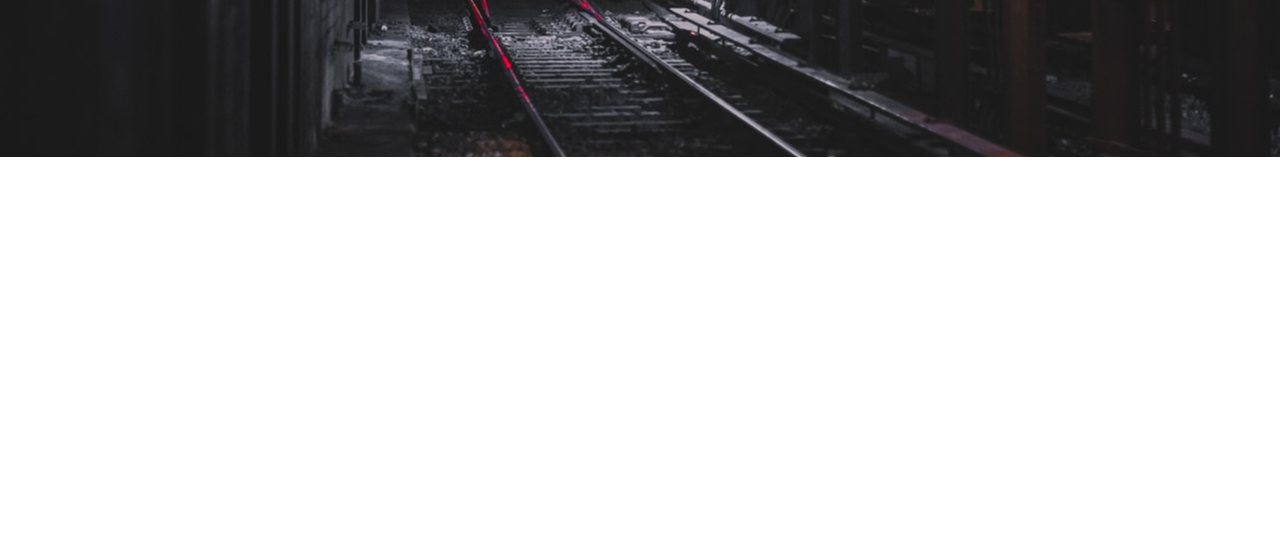
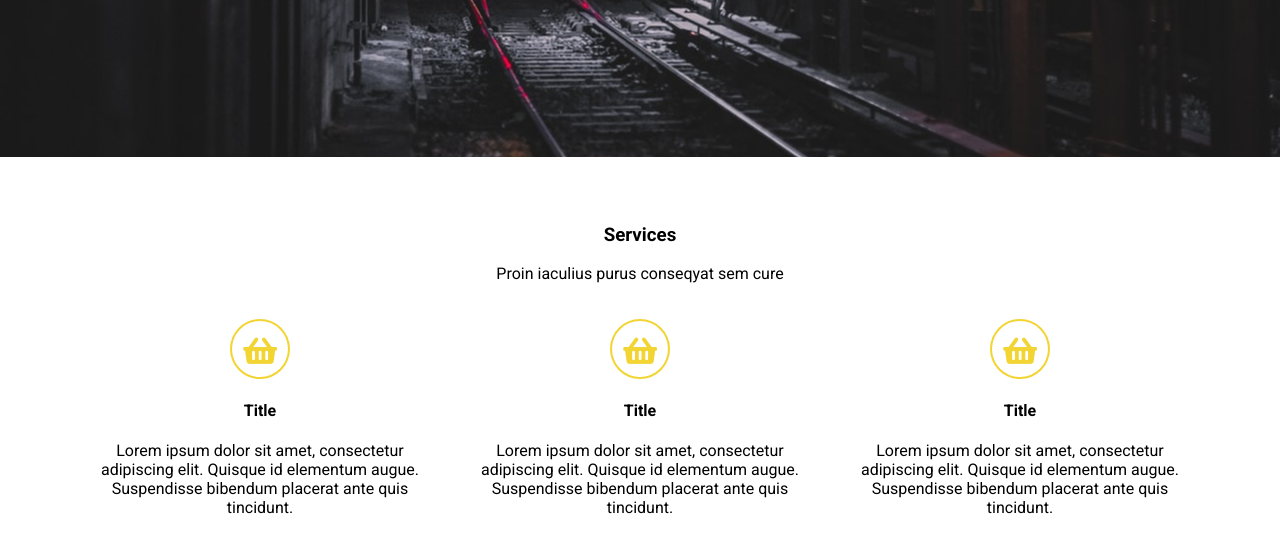
Before and after one commit to morormo/4.6-TASK-Project, a website: page index.html in a window 1280 px wide. Shown: the part 403-956 px from the top of the page. Before the commit the page ends 800 px from the top, so only its background shows below. Drawn offline with Linux system fonts and the light colour scheme.

Commit message:
Add section Services

```diff
--- a/index.html
+++ b/index.html
@@ -4,6 +4,7 @@
 	<title>Projekt task</title>
 	<meta charset="utf-8">
 	<link href="https://fonts.googleapis.com/css?family=Leckerli+One|Roboto:400,700,700i,900&display=swap" rel="stylesheet">
+	<link rel="stylesheet" href="https://cdnjs.cloudflare.com/ajax/libs/font-awesome/5.9.0/css/all.min.css">
 	<link rel="stylesheet" type="text/css" href="vendor/bootstrap-grid.css">
 	<link rel="stylesheet" type="text/css" href="css/style.css">
 </head>
@@ -29,5 +30,48 @@
 			</div>
 		</div>
 	</header>
+	<section class="services">
+		<div class="container">
+			<div class="section-title">
+				<h3>Services</h3>
+				<p>Proin iaculius purus conseqyat sem cure</p>
+			</div>
+			<div class="row">
+				<div class="col-md-4 col">
+					<div class="box">
+						<div class="icon">
+							<i class="fas fa-shopping-basket"></i>
+						</div>
+						<div class="text">
+							<h4>Title</h4>
+							Lorem ipsum dolor sit amet, consectetur adipiscing elit. Quisque id elementum augue. Suspendisse bibendum placerat ante quis tincidunt.
+						</div>
+					</div>
+				</div>
+				<div class="col-md-4 col">
+					<div class="box">
+						<div class="icon">
+							<i class="fas fa-shopping-basket"></i>
+						</div>
+						<div class="text">
+							<h4>Title</h4>
+							Lorem ipsum dolor sit amet, consectetur adipiscing elit. Quisque id elementum augue. Suspendisse bibendum placerat ante quis tincidunt.
+						</div>
+					</div>
+				</div>
+				<div class="col-md-4 col">
+					<div class="box">
+						<div class="icon">
+							<i class="fas fa-shopping-basket"></i>
+						</div>
+						<div class="text">
+							<h4>Title</h4>
+							Lorem ipsum dolor sit amet, consectetur adipiscing elit. Quisque id elementum augue. Suspendisse bibendum placerat ante quis tincidunt.
+						</div>
+					</div>
+				</div>
+			</div>
+		</div>
+	</section>
 </body>
 </html>
--- a/sass/style.scss
+++ b/sass/style.scss
@@ -3,6 +3,7 @@ $font-text: 'Roboto', sans-serif;
 /* Variables */
 
 $color-gold: #F2D432;
+$color-lgray: #f7f7f7;
 
 /* Global */
 *, *::before, *::after {
@@ -16,6 +17,15 @@ body {
 
 a {
 	text-decoration: none;
+}
+
+section {
+	padding: 48px 0;
+}
+.section-title {
+	text-align: center;
+	padding-bottom: 20px;
+
 }
 
 /* HEADER */
@@ -93,3 +103,32 @@ header {
 		}
 	}
 }
+
+/* SERVICES */
+
+.services {
+	.container {
+		.row {
+			.col {
+				.box {
+					.icon {
+						text-align: center;
+						i {
+							font-size: 30px;
+							width: 60px;
+							height: 60px;
+							line-height: 60px;
+							border: 2px solid $color-gold;
+							color: $color-gold;
+							border-radius: 50%;
+
+						}
+					}
+					.text {
+						text-align: center;
+					}
+				}
+			}
+		}
+	}
+}
```
Also changed, not shown: css/style.css, 2 other files.
